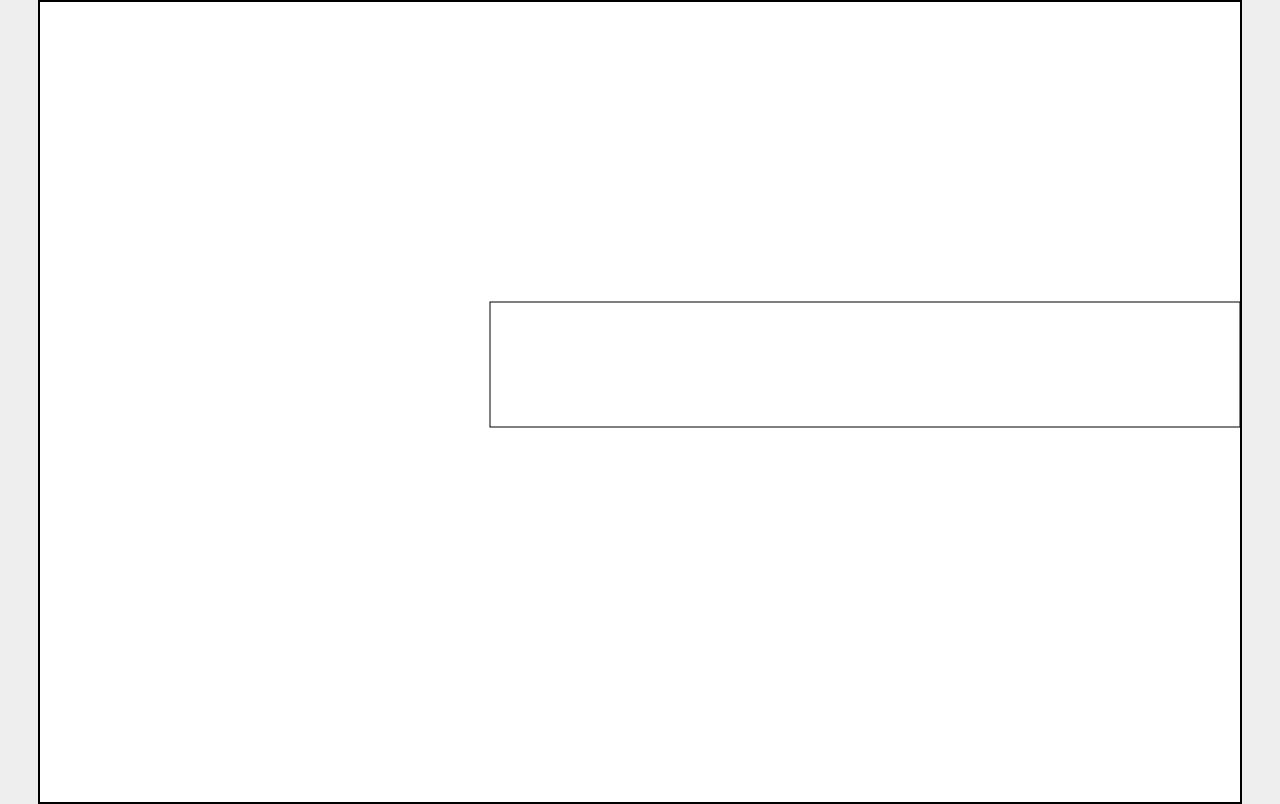
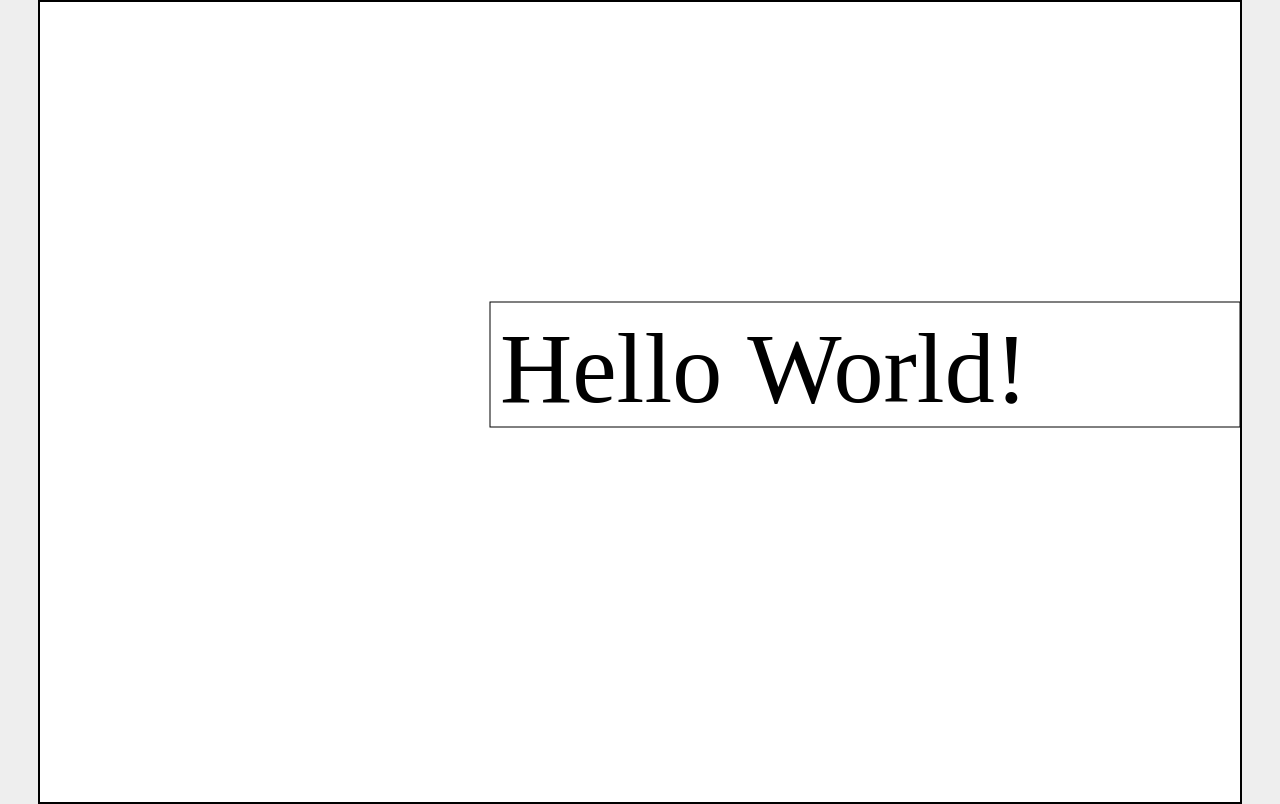
Before and after one commit to stevenmchoi/scroll_typer, a plain HTML site: page rhythm_typer.html in a window 1280 px wide. Drawn offline with Linux system fonts and the light colour scheme.

Commit message:
Fix font issues and imported Roboto Mono successfully

```diff
--- a/js/entry.js
+++ b/js/entry.js
@@ -1,9 +1,15 @@
-var canvas = document.getElementById('myCanvas');
-var ctx = canvas.getContext('2d');
+document.addEventListener('DOMContentLoaded', () => {
+	const canvas = document.getElementById('myCanvas');
+	const ctx = canvas.getContext('2d');
 
-ctx.beginPath();
-ctx.lineWidth = 1.0;
-ctx.strokeRect(450, 300, 750, 125);
-ctx.fillStyle = '#eee';
-ctx.fill();
-ctx.closePath();
+	ctx.beginPath();
+	ctx.lineWidth = 1.0;
+	ctx.strokeRect(450, 300, 750, 125);
+	ctx.font = '100px Roboto Mono';
+	ctx.fillStyle = '#000';
+	ctx.fill();
+	ctx.fillText('Hello World!', 460, 400);
+	ctx.closePath();
+
+	// keyboard_img = new Image();
+});
--- a/rhythm_typer.html
+++ b/rhythm_typer.html
@@ -1,5 +1,6 @@
 <!DOCTYPE html>
 <html>
+
 <head>
 
 	<meta charset="utf-8" />
@@ -12,7 +13,9 @@
 		* {
 			padding: 0;
 			margin: 0;
-			font-family: 'Roboto Mono', monospace;
+			color: black;
+			font-size: 100px;
+			font-family: "Roboto Mono";
 			background: #eee;
 		}
 
@@ -25,6 +28,7 @@
 	</style>
 
 </head>
+
 <body>
 
 	<canvas id="myCanvas" width="1200" height="800"></canvas>
@@ -32,4 +36,5 @@
 	<script src="./js/entry.js"></script>
 
 </body>
+
 </html>
```
